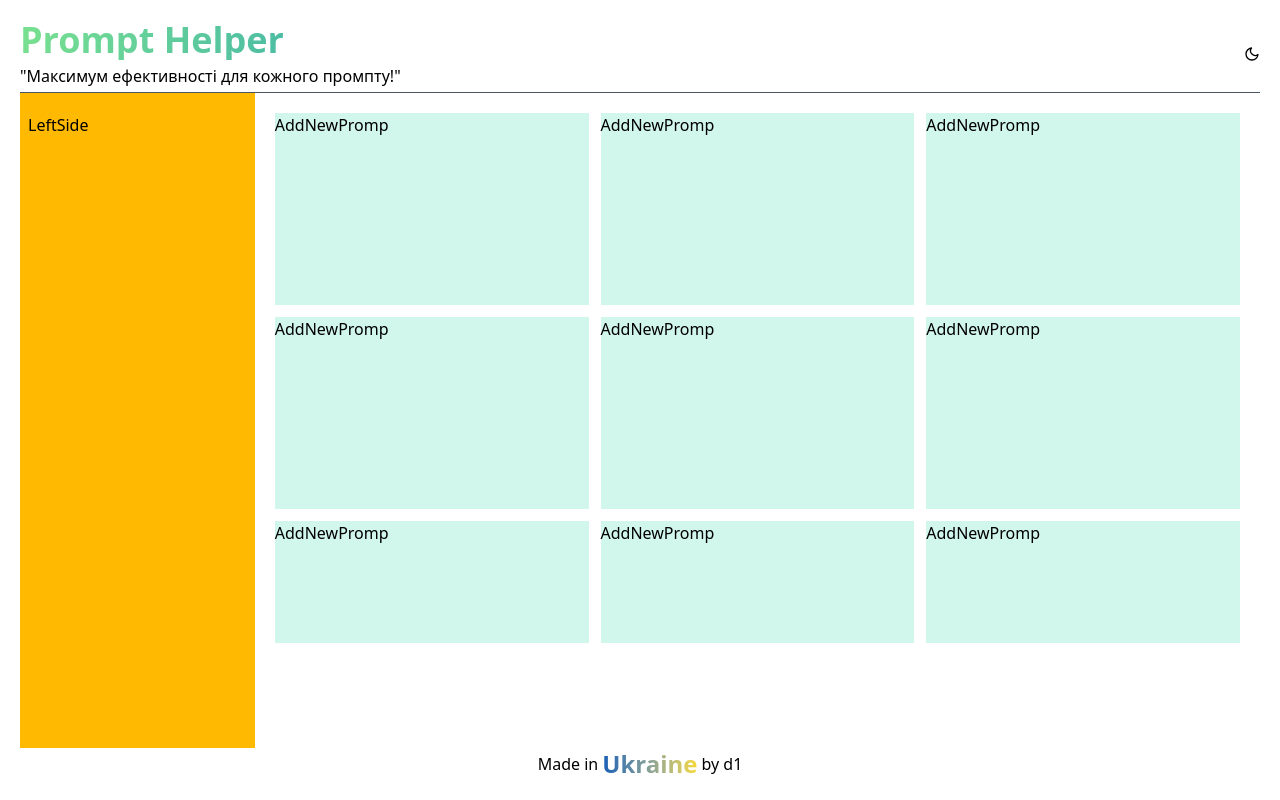
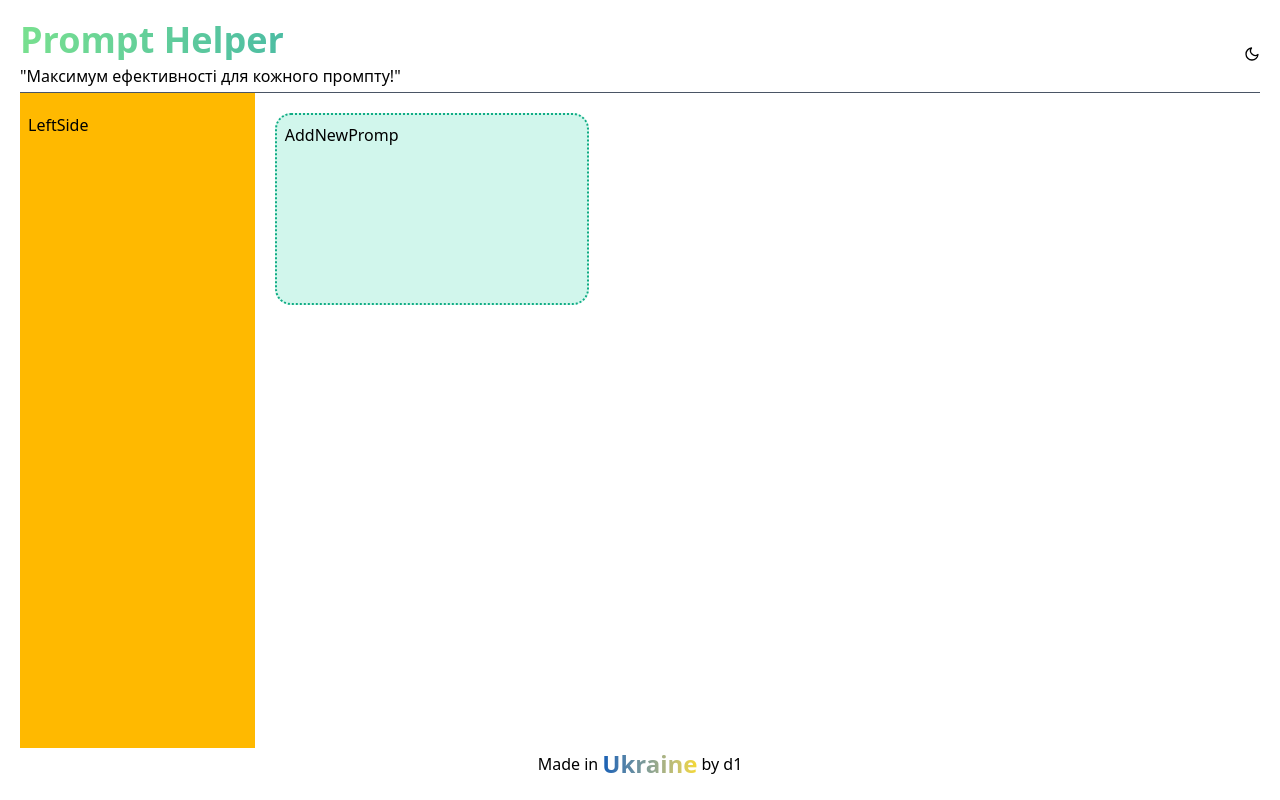
Before and after one commit to carlson142/prompt-helper, a Next.js app: page / in a window 1280 px wide. Built offline with nearby package versions, Linux system fonts and the light colour scheme.

Commit message:
add border to new prompt

```diff
--- a/src/app/components/MainComponent/AddNewPrompt.tsx
+++ b/src/app/components/MainComponent/AddNewPrompt.tsx
@@ -1,3 +1,7 @@
 export default function AddNewPrompt() {
-  return <div className="bg-[#1dd1a1]/20 h-48">AddNewPromp</div>;
+  return (
+    <div className="bg-[#1dd1a1]/20 h-48 border-2 border-dotted border-[#10ac84] rounded-2xl p-2">
+      AddNewPromp
+    </div>
+  );
 }
--- a/src/app/components/MainComponent/MainComponent.tsx
+++ b/src/app/components/MainComponent/MainComponent.tsx
@@ -5,14 +5,6 @@ export default function MainComponent() {
     /* FIXME: ВИСОТА!!!! якась хуйня!!! */
     <div className="w-full h-[550px] p-5 grid grid-cols-3 gap-3 overflow-y-auto">
       <AddNewPrompt />
-      <AddNewPrompt />
-      <AddNewPrompt />
-      <AddNewPrompt />
-      <AddNewPrompt />
-      <AddNewPrompt />
-      <AddNewPrompt />
-      <AddNewPrompt />
-      <AddNewPrompt />
     </div>
   );
 }
```
